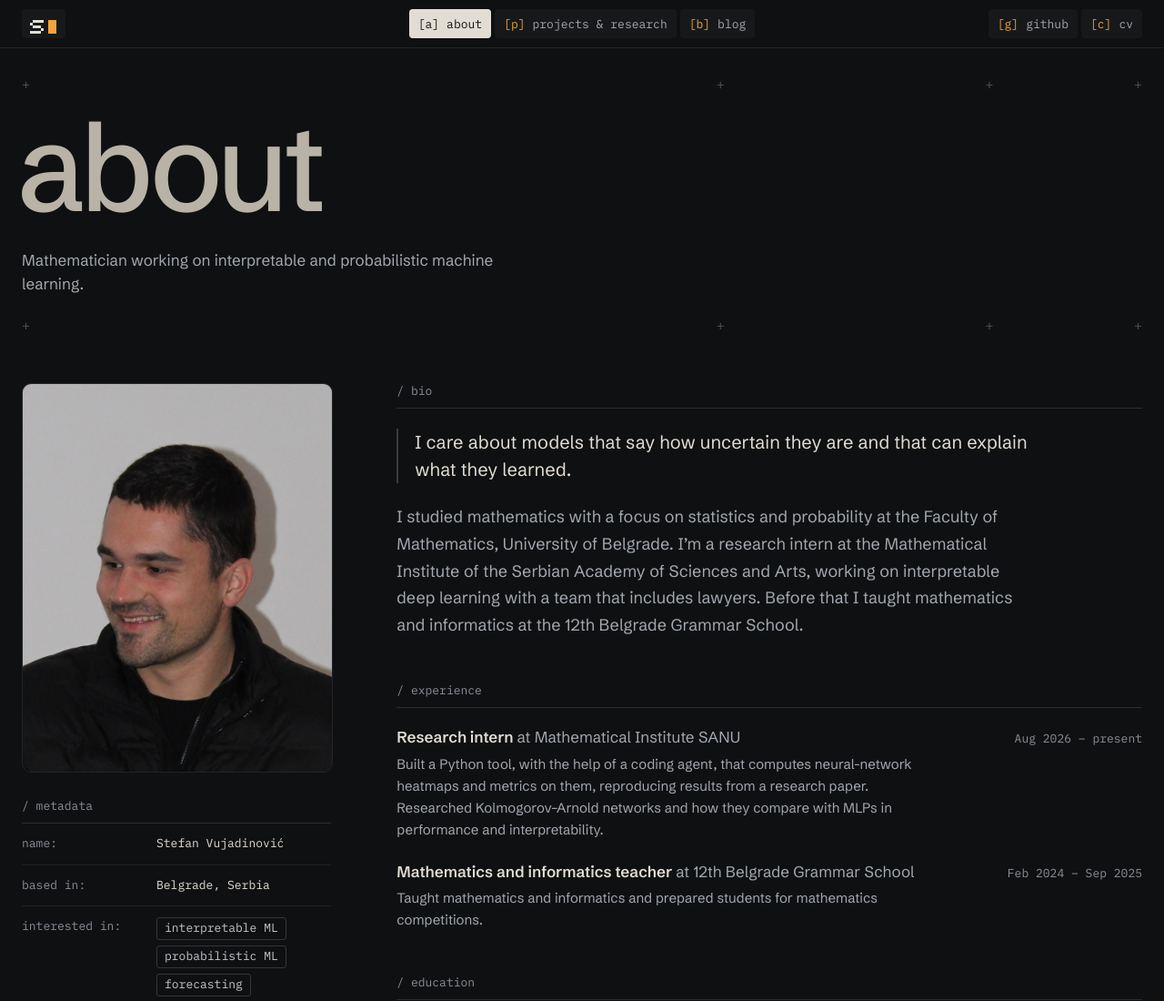
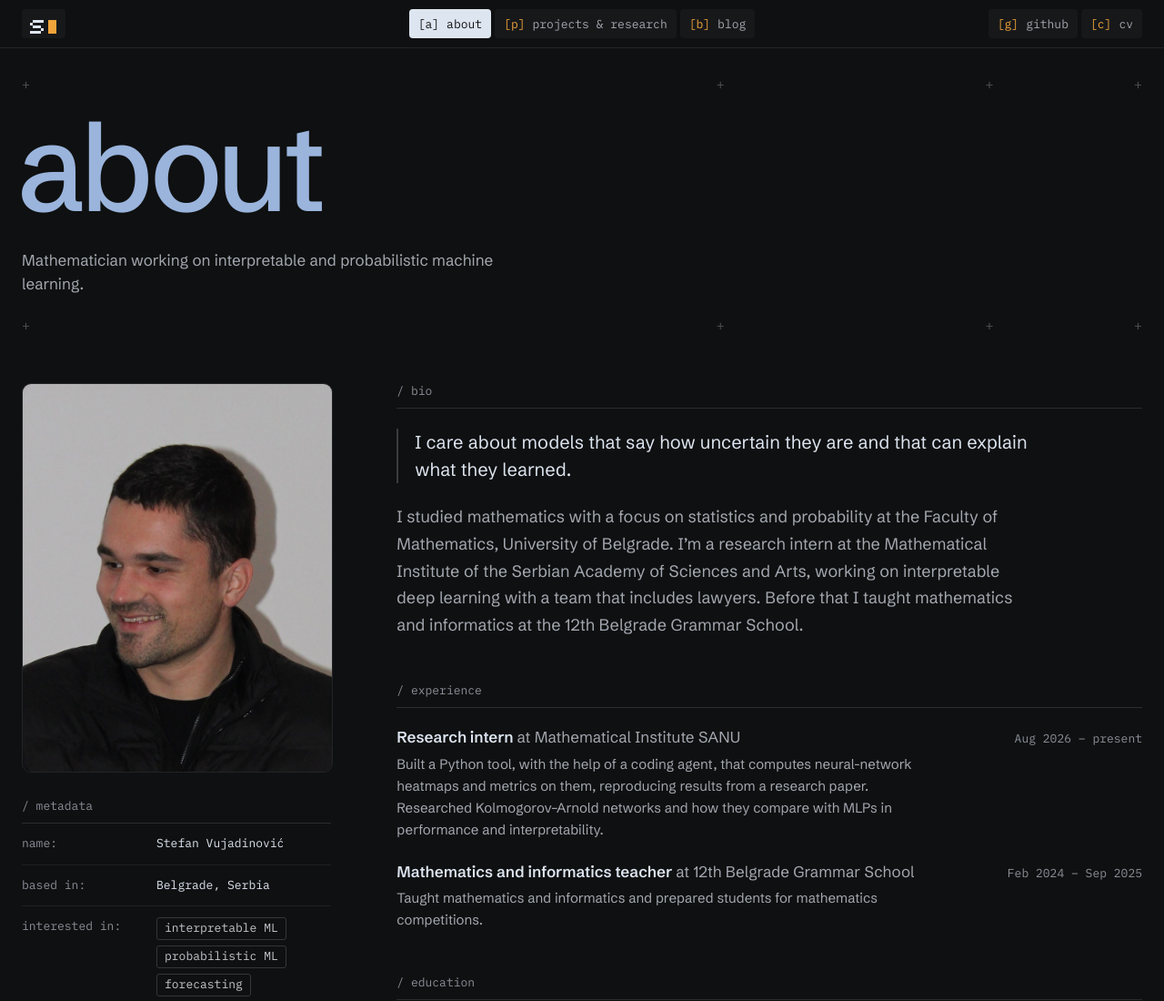
Before and after one commit to vujadinovic/vujadinovic.github.io, an Astro site: page / in a window 1280 px wide. Shown: the top 1100 px of the page at 91% size. Built offline with nearby package versions, Linux system fonts and the light colour scheme; Astro itself is replaced by a stand-in of ours; some packages are replaced by stand-ins of ours; a web font is replaced by a local one.

Commit message:
Switch warm text tones to blue
Co-Authored-By: Claude Opus 5.5 <noreply@anthropic.com>

```diff
--- a/src/components/Logo.astro
+++ b/src/components/Logo.astro
@@ -17,7 +17,7 @@ const pixels = [
     data-cursor-toggle
   >
     <svg width="30" height="21" viewBox="0 0 10 7" shape-rendering="crispEdges" aria-hidden="true">
-      <g fill="#E2DDD4">
+      <g fill="#DDE5F0">
         {pixels.map(([x, y]) => <rect x={x} y={y} width="1" height="1" />)}
       </g>
       <rect class="logo-cursor" x="6.5" y="2" width="3" height="5" fill="#F0A43A" />
--- a/src/lib/shiki-theme.mjs
+++ b/src/lib/shiki-theme.mjs
@@ -8,14 +8,14 @@ export default {
   tokenColors: [
     { settings: { foreground: '#D6D9DE', background: '#131416' } },
     { scope: ['comment', 'punctuation.definition.comment'], settings: { foreground: '#8A8F98', fontStyle: 'italic' } },
-    { scope: ['keyword', 'storage', 'keyword.operator.logical', 'keyword.control'], settings: { foreground: '#B9B2A6' } },
+    { scope: ['keyword', 'storage', 'keyword.operator.logical', 'keyword.control'], settings: { foreground: '#9AB4DC' } },
     { scope: ['string', 'string.quoted', 'punctuation.definition.string'], settings: { foreground: '#C4C8CE' } },
-    { scope: ['constant.numeric', 'constant.language', 'constant.character', 'support.constant'], settings: { foreground: '#EEE9E1' } },
-    { scope: ['entity.name.function', 'support.function', 'meta.function-call.generic'], settings: { foreground: '#E2DDD4' } },
-    { scope: ['entity.name.type', 'entity.name.class', 'support.class', 'support.type'], settings: { foreground: '#E2DDD4', fontStyle: '' } },
+    { scope: ['constant.numeric', 'constant.language', 'constant.character', 'support.constant'], settings: { foreground: '#EBF1F8' } },
+    { scope: ['entity.name.function', 'support.function', 'meta.function-call.generic'], settings: { foreground: '#DDE5F0' } },
+    { scope: ['entity.name.type', 'entity.name.class', 'support.class', 'support.type'], settings: { foreground: '#DDE5F0', fontStyle: '' } },
     { scope: ['variable.parameter', 'meta.function.parameters'], settings: { foreground: '#C9CCD1' } },
     { scope: ['keyword.operator', 'punctuation'], settings: { foreground: '#A3A8B0' } },
-    { scope: ['entity.name.tag', 'entity.other.attribute-name'], settings: { foreground: '#B9B2A6' } },
+    { scope: ['entity.name.tag', 'entity.other.attribute-name'], settings: { foreground: '#9AB4DC' } },
     { scope: ['markup.inserted'], settings: { foreground: '#C9CCD1' } },
     { scope: ['markup.deleted'], settings: { foreground: '#8A8F98' } },
   ],
--- a/src/styles/tokens.css
+++ b/src/styles/tokens.css
@@ -6,13 +6,13 @@
   --line-strong: #2A2C30;
   --line-soft: #1E2023;
   --tag-border: #34363B;
-  --text: #E2DDD4;
-  --text-hover: #EEE9E1;
+  --text: #DDE5F0;
+  --text-hover: #EBF1F8;
   --text-article: #C9CCD1;
   --text-body: #A3A8B0;
   --text-muted: #8A8F98;
   --text-tag: #C4C8CE;
-  --display: #B9B2A6;
+  --display: #9AB4DC;
   --quote-bar: #3A3C41;
   --mark: #4A4D52;
   --accent: #F0A43A;
```
Also changed, not shown: CLAUDE.md (+4 -4 lines), public/favicon.svg, src/assets/illustrations/ab-densities.svg, src/assets/illustrations/insurance-poisson-gamma.svg, src/assets/illustrations/kan-network.svg.
